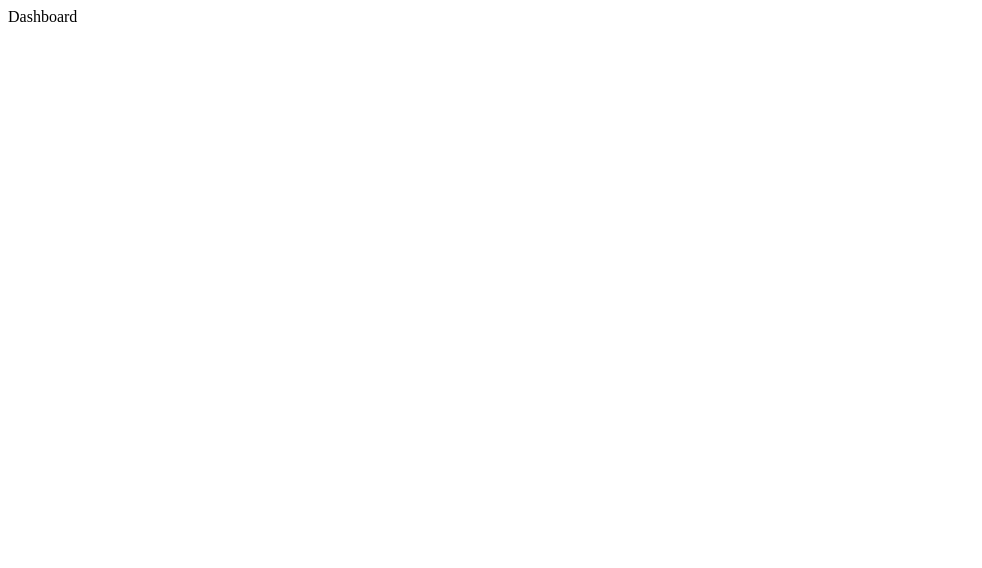
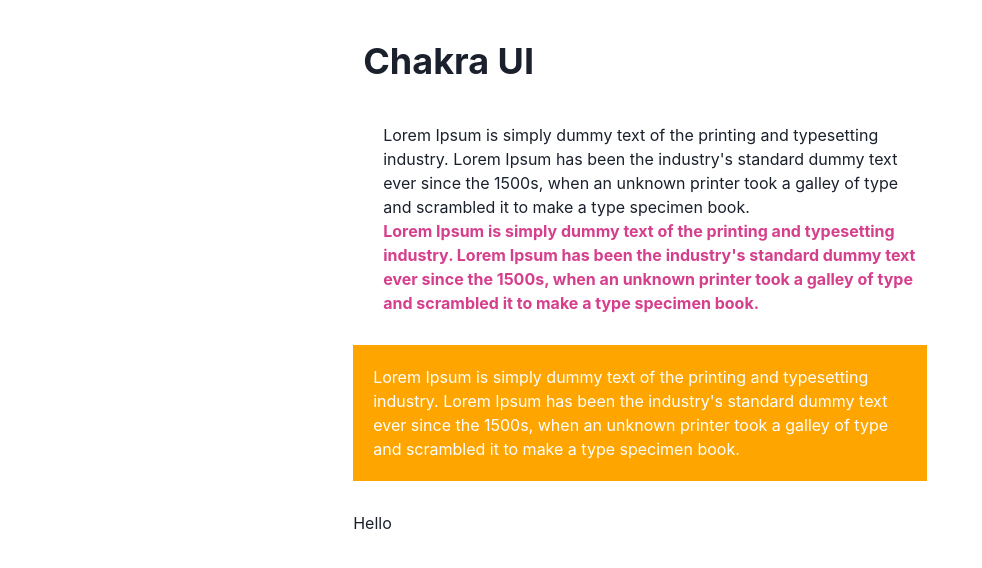
Before and after one commit to soun1005/chakra-practice, a React (Vite) app: page / in a window 1280 px wide. Shown: the top 568 px of the page, without its empty margins (0-982 px from the left). Built offline with nearby package versions, Linux system fonts and the light colour scheme.

Commit message:
setup chakra

```diff
--- a/package.json
+++ b/package.json
@@ -9,6 +9,10 @@
     "preview": "vite preview"
   },
   "dependencies": {
+    "@chakra-ui/react": "^2.8.2",
+    "@emotion/react": "^11.11.4",
+    "@emotion/styled": "^11.11.0",
+    "framer-motion": "^11.0.23",
     "react": "^18.2.0",
     "react-dom": "^18.2.0",
     "react-router-dom": "^6.6.1"
--- a/src/main.jsx
+++ b/src/main.jsx
@@ -1,9 +1,12 @@
-import React from 'react'
-import ReactDOM from 'react-dom/client'
-import App from './App'
+import React from "react";
+import ReactDOM from "react-dom/client";
+import App from "./App";
+import { ChakraProvider } from "@chakra-ui/react";
 
-ReactDOM.createRoot(document.getElementById('root')).render(
-  <React.StrictMode>
-    <App />
-  </React.StrictMode>,
-)
+ReactDOM.createRoot(document.getElementById("root")).render(
+    <React.StrictMode>
+        <ChakraProvider>
+            <App />
+        </ChakraProvider>
+    </React.StrictMode>
+);
--- a/src/pages/Dashboard.jsx
+++ b/src/pages/Dashboard.jsx
@@ -1,5 +1,42 @@
+import { Heading, Text, Container, Box } from "@chakra-ui/react";
+
 export default function Dashboard() {
-  return (
-    <div>Dashboard</div>
-  )
+    const boxStyles = {
+        ":hover": {
+            color: "pink",
+            fontWeight: "600",
+        },
+    };
+
+    return (
+        <Container as="section">
+            <Heading my="30px" p="10px">
+                Chakra UI
+            </Heading>
+            <Text ml="30px">
+                Lorem Ipsum is simply dummy text of the printing and typesetting
+                industry. Lorem Ipsum has been the industry's standard dummy
+                text ever since the 1500s, when an unknown printer took a galley
+                of type and scrambled it to make a type specimen book.
+            </Text>
+            <Text ml="30px" color="pink.500" fontWeight="bold">
+                Lorem Ipsum is simply dummy text of the printing and typesetting
+                industry. Lorem Ipsum has been the industry's standard dummy
+                text ever since the 1500s, when an unknown printer took a galley
+                of type and scrambled it to make a type specimen book.
+            </Text>
+
+            <Box my="30px" p="20px" bg="orange">
+                <Text color="white">
+                    Lorem Ipsum is simply dummy text of the printing and
+                    typesetting industry. Lorem Ipsum has been the industry's
+                    standard dummy text ever since the 1500s, when an unknown
+                    printer took a galley of type and scrambled it to make a
+                    type specimen book.
+                </Text>
+            </Box>
+
+            <Box sx={boxStyles}>Hello</Box>
+        </Container>
+    );
 }
```
Also changed, not shown: 1 other file (tests, documents, lock files or other folders).
